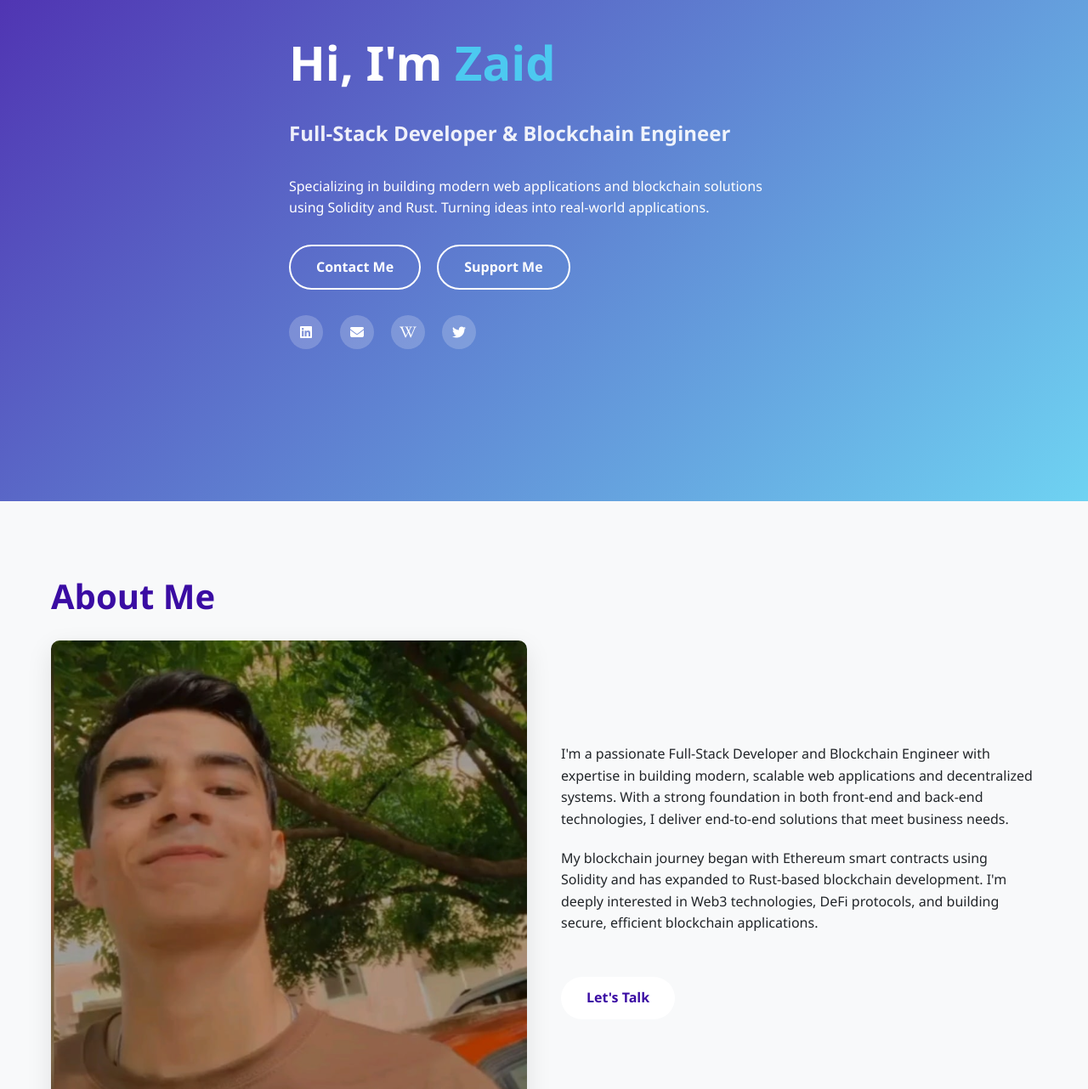
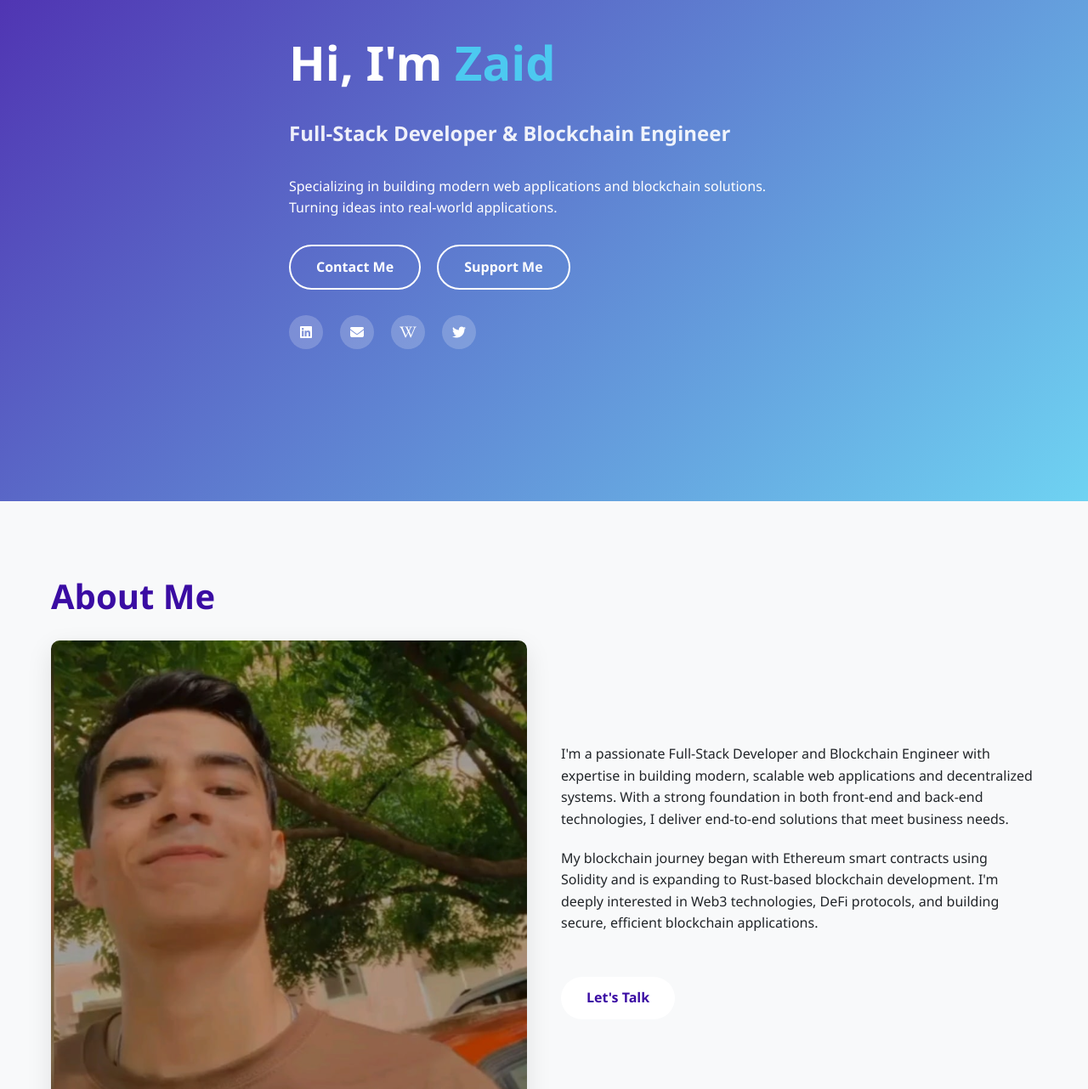
Before and after one commit to zayd100/portfolio, a plain HTML site: page index.html in a window 1280 px wide. Shown: the part 210-1492 px from the top of the page at 85% size. Drawn offline with Linux system fonts and the light colour scheme.

Commit message:
Update index.html

```diff
--- a/index.html
+++ b/index.html
@@ -40,7 +40,7 @@
                 <h2 class="hero-subtitle">Full-Stack Developer & Blockchain Engineer</h2>
 
                 <p style="margin-bottom: 30px; max-width: 600px;">
-                    Specializing in building modern web applications and blockchain solutions using Solidity and Rust. Turning ideas into real-world applications.
+                    Specializing in building modern web applications and blockchain solutions. Turning ideas into real-world applications.
                 </p>
                 <div>
                     <a href="#contact" class="btn btn-outline">Contact Me</a>
@@ -72,7 +72,7 @@
                         I'm a passionate Full-Stack Developer and Blockchain Engineer with expertise in building modern, scalable web applications and decentralized systems. With a strong foundation in both front-end and back-end technologies, I deliver end-to-end solutions that meet business needs.
                     </p>
                     <p class="about-text">
-                        My blockchain journey began with Ethereum smart contracts using Solidity and has expanded to Rust-based blockchain development. I'm deeply interested in Web3 technologies, DeFi protocols, and building secure, efficient blockchain applications.
+                        My blockchain journey began with Ethereum smart contracts using Solidity and is expanding to Rust-based blockchain development. I'm deeply interested in Web3 technologies, DeFi protocols, and building secure, efficient blockchain applications.
                     </p>
 
                     <div style="margin-top: 30px;">
```
